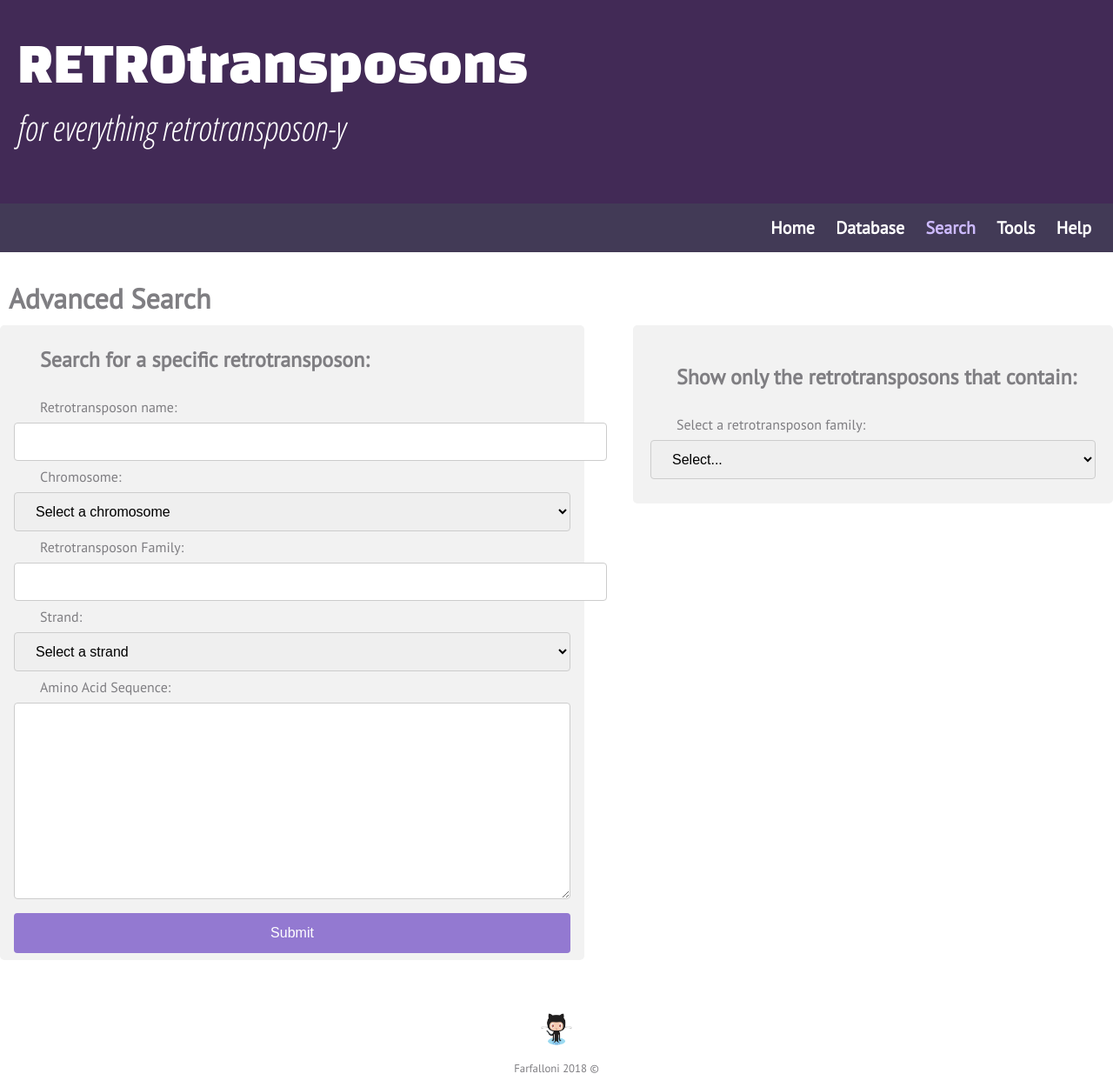
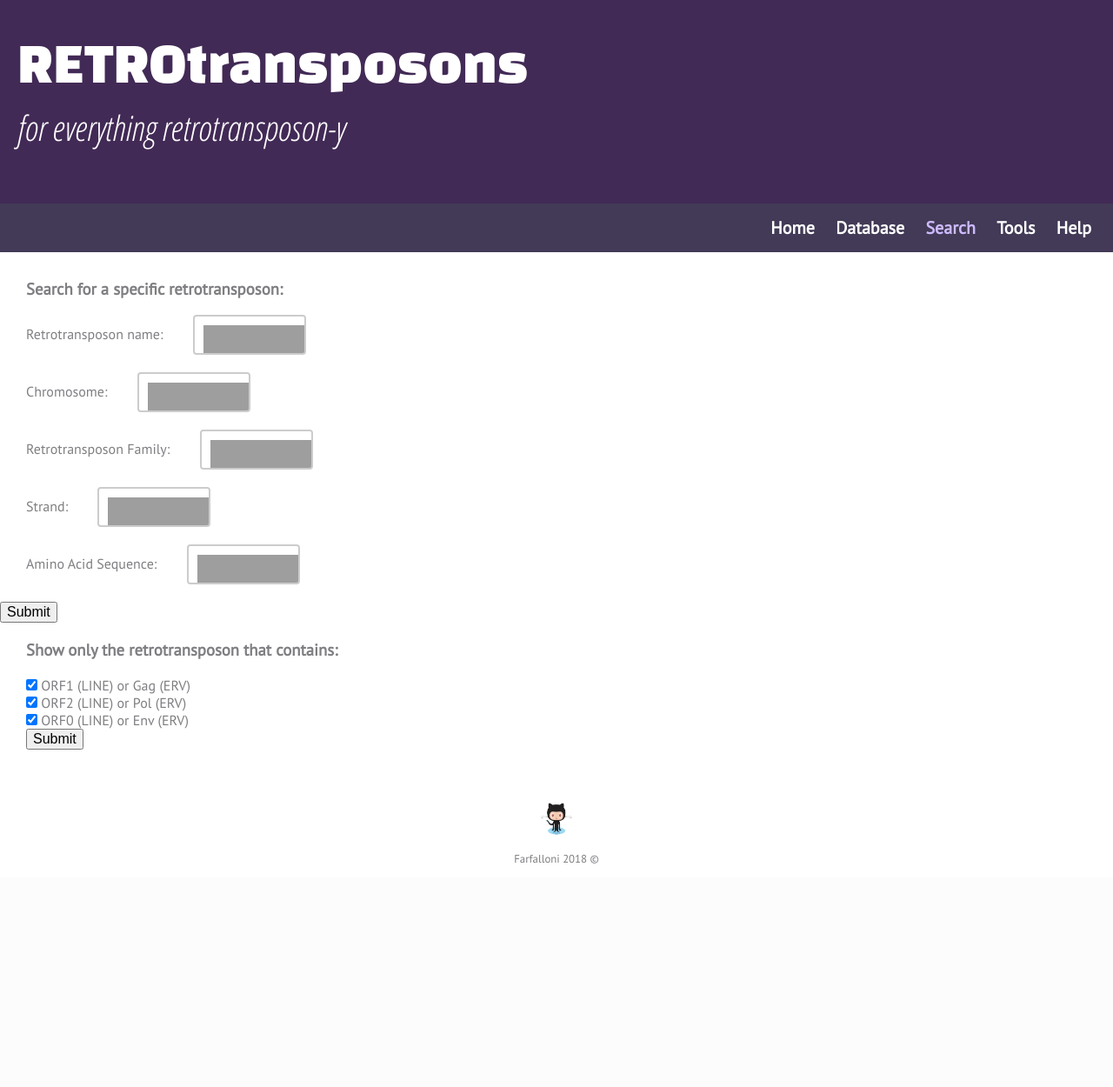
Before and after one commit to eagomezc/Retrotransposon_app, a Flask app: page /search.html in a window 1280 px wide. Shown: the whole page at 87% size. After the commit the page ends 993 px from the top, so only its background shows below. Run offline with Flask 2, Linux system fonts and the light colour scheme; grey boxes are pictures that could not be loaded.

Commit message:
Revert "Search page finished"
This reverts commit 1b3bd96f4e9106e83c3cae4b69971a7a44e829cf.

```diff
--- a/app.py
+++ b/app.py
@@ -58,7 +58,7 @@ def results():
       z='%'
    a = request.args.get('amino')
    cur = con.cursor()
-   cur.execute("SELECT * FROM ERV WHERE repFamily LIKE'"+w+"'AND repName LIKE'"+x+"'AND genoName LIKE'"+y+"%'AND strand LIKE'"+z+"'AND (ORF1 LIKE'%"+a+"%' OR ORF2 LIKE'%"+a+"%' OR ORF3 LIKE'%"+a+"%')")
+   cur.execute("SELECT * FROM ERV WHERE repFamily LIKE'"+w+"'AND repName LIKE'"+x+"'AND genoName LIKE'"+y+"'AND strand LIKE'"+z+"'AND (ORF1 LIKE'%"+a+"%' OR ORF2 LIKE'%"+a+"%' OR ORF3 LIKE'%"+a+"%')")
    res = cur.fetchall()
    return render_template('results.html', res = res)
 
@@ -73,11 +73,10 @@ def resultsa():
    y = request.args.get('ORF0')
    if y!="M":
       y='N'
-   z = request.args.get('repFamily2')
    cur = con.cursor()
-   cur.execute("SELECT * FROM ERV WHERE repClass LIKE'"+z+"'AND ORF1 LIKE'"+w+"%' AND ORF2 LIKE'"+x+"%' AND ORF3 LIKE'"+y+"%'")
+   cur.execute("SELECT * FROM ERV WHERE ORF1 LIKE'"+w+"%' AND ORF2 LIKE'"+x+"%' AND ORF3 LIKE'"+y+"%'")
    res = cur.fetchall()
-   return render_template('resultsa.html', res = res)
+   return render_template('resultsa.html', res = res, x=x)
 
 @app.route('/tools.html')
 def tools():
--- a/static/main.css
+++ b/static/main.css
@@ -189,9 +189,31 @@ GROUPS PAGE
 
 
 
+
 /*****
 SEARCH PAGE
 *****/
+
+
+input[type=text] {
+  margin-left: 30px;
+  width: 130px;
+  box-sizing: border-box;
+  border: 2px solid #ccc;
+  border-radius: 4px;
+  font-size: 16px;
+  background-color: white;
+  background-image: url('searchicon.png');
+  background-position: 10px 10px;
+  background-repeat: no-repeat;
+  padding: 12px 20px 12px 40px;
+  -webkit-transition: width 0.4s ease-in-out;
+  transition: width 0.4s ease-in-out;
+}
+
+input[type=text]:focus {
+    width: 70%;
+}
 
 
 .search-form {
@@ -200,7 +222,6 @@ SEARCH PAGE
 
 .pep-seq {
   padding-left: 30px;
-
 }
 
 
--- a/templates/search.html
+++ b/templates/search.html
@@ -8,57 +8,6 @@
     <link rel="stylesheet" href="static/main.css">
     <meta name="viewport" content="width=device-width, initial-scale=1.0">
   </head>
-
-<style>
-input[type=text], select {
-    width: 100%;
-    padding: 12px 20px;
-    margin: 8px 0;
-    display: inline-block;
-    border: 1px solid #ccc;
-    border-radius: 4px;
-    overflow: auto;
-}
-
-textarea {
-    width: 93.5%;
-    height: 200px;
-    padding: 12px 20px;
-    margin: 8px 0;
-    display: inline-block;
-    border: 1px solid #ccc;
-    border-radius: 4px;
-    word-wrap:break-word;
-}
-
-
-input[type=submit] {
-    width: 100%;
-    background-color: #9379d1;
-    color: white;
-    padding: 14px 20px;
-    margin: 8px 0;
-    border: none;
-    border-radius: 4px;
-    cursor: pointer;
-}
-
-input[type=submit]:hover {
-    background-color: #9379d1;
-}
-
-div {
-    border-radius: 5px;
-    background-color: #f2f2f2;
-    padding: 20px;
-}
-
-.inv {
-    display: none;
-}
-
-</style>
-
   <body>
     <header>
       <a href="index.html" id="group-name">
@@ -76,88 +25,36 @@ div {
       </nav>
     </header>
 
-<h3 style="margin-left: 10px; font-size: 2em; margin-bottom: 10px"> Advanced Search </h3>
-
-<div id="primary">
-    <h3 style="font-size: 1.5em; padding-bottom:0.2em;" class="search-form">Search for a specific retrotransposon:</h3>
+    <h3 class="search-form">Search for a specific retrotransposon:</h3>
 
 <form action="{{url_for('results')}}"  method='get'>
  <label class="pep-seq">Retrotransposon name:</label>
-      <input type="text" name="repName" style="width:100%;">
+      <input type="text" name="repName">
+ <br></br>
  <label class="pep-seq">Chromosome:</label>
-     <select name="genoName" style="width:100%;">
-     <option value="">Select a chromosome</option>
-     <option value="chr1">Chromosome 1</option>
-     <option value="chr2">Chromosome 2</option>
-     <option value="chr3">Chromosome 3</option>
-     <option value="chr4">Chromosome 4</option>
-     <option value="chr5">Chromosome 5</option>
-     <option value="chr6">Chromosome 6</option>
-     <option value="chr7">Chromosome 7</option>
-     <option value="chr8">Chromosome 8</option>
-     <option value="chr9">Chromosome 9</option>
-     <option value="chr10">Chromosome 10</option>
-     <option value="chr11">Chromosome 11</option>
-     <option value="chr12">Chromosome 12</option>
-     <option value="chr13">Chromosome 13</option>
-     <option value="chr14">Chromosome 14</option>
-     <option value="chr15">Chromosome 15</option>
-     <option value="chr16">Chromosome 16</option>
-     <option value="chr17">Chromosome 17</option>
-     <option value="chr18">Chromosome 18</option>
-     <option value="chr19">Chromosome 19</option>
-     <option value="chr20">Chromosome 20</option>
-     <option value="chr21">Chromosome 21</option>
-     <option value="chr22">Chromosome 22</option>
-     <option value="chrX">Chromosome X</option>
-     <option value="chrY">Chromosome Y</option>
-     <option value="chrUn">Chromosome Unknown</option>
-     </select>
+      <input type="text" name="genoName">
+ <br></br>
  <label class="pep-seq">Retrotransposon Family:</label>
-      <input type="text" name="repFamily" style="width:100%;">
+      <input type="text" name="repFamily">
+ <br></br>
  <label class="pep-seq">Strand:</label>
-      <select name="strand" style="width:100%;">
-      <option value="">Select a strand</option>
-      <option value="+">+</option>
-     <option value="-">-</option>
-     </select>
+      <input type="text" name="strand">
+ <br></br>
  <label class="pep-seq">Amino Acid Sequence:</label>
-      <textarea name="amino"></textarea>
+      <input type="text" name="amino">
+ <br></br>
 <section class="searchone">
 <input type='submit' value='Submit' class="1stsearch">
+<style>
+ .1stsearch {
+  padding: 30px;
+}
+</style>
 </section>
 </form>
-</div>
 
-<div id="secondary">
-    <h3 style="font-size: 1.5em; padding-bottom:0.2em;" class="search-form">Show only the retrotransposons that contain:</h3>
-    <label class="pep-seq">Select a retrotransposon family:</label>
+    <h3 class="search-form">Show only the retrotransposon that contains:</h3>
 
-    <select id="target" style="width:100%;">
-    <option value="">Select...</option>
-    <option value="LINE">LINE 1</option>
-    <option value="LTR">HERV</option>
-    </select>
-
- <div id="LINE" class="inv">
- <label class="pep-seq">Select the amino acid sequences that you want to see:</label>
- <section class="tickbox">
-<style>
-  .tickbox {
-  padding-left: 30px;
-}
-</style>
-<form action="{{url_for('resultsa')}}"  method='get'>
-  <input type="checkbox" name="ORF1" value="M" checked><tag style="font-size: 1.2em"> ORF1<br>
-  <input type="checkbox" name="ORF2" value="M" checked> ORF2<br>
-  <input type="checkbox" name="ORF0" value="M" checked> ORF0<br>
-  <input type="hidden" name="repFamily2" value="LINE">
-  <input type="submit" value="Submit">
-</form>
-</section>
-</div>
- <div id="LTR" class="inv">
- <label class="pep-seq">Select the amino acid sequences that you want to see:</label>
 <section class="tickbox">
 <style>
   .tickbox {
@@ -165,31 +62,12 @@ div {
 }
 </style>
 <form action="{{url_for('resultsa')}}"  method='get'>
-  <input type="checkbox" name="ORF1" value="M" checked><tag style="font-size: 1.2em"> Gag Protein<br>
-  <input type="checkbox" name="ORF2" value="M" checked> Pol Protein<br>
-  <input type="checkbox" name="ORF0" value="M" checked> Env Protein<br>
-  <input type="hidden" name="repFamily2" value="LTR">
+  <input type="checkbox" name="ORF1" value="M" checked> ORF1 (LINE) or Gag (ERV)<br>
+  <input type="checkbox" name="ORF2" value="M" checked> ORF2 (LINE) or Pol (ERV)<br>
+  <input type="checkbox" name="ORF0" value="M" checked> ORF0 (LINE) or Env (ERV)<br>
   <input type="submit" value="Submit">
 </form>
 </section>
-</div>
-
-  <script>
-            document
-                .getElementById('target')
-                .addEventListener('change', function () {
-                    'use strict';
-                    var vis = document.querySelector('.vis'),
-                        target = document.getElementById(this.value);
-                    if (vis !== null) {
-                        vis.className = 'inv';
-                    }
-                    if (target !== null ) {
-                        target.className = 'vis';
-                    }
-            });
-  </script>
-</div>
       <footer>
         <a href="https://github.com/eagomezc/Farfalloni"><img src="static/github_icon.png" alt="Github logo" class="social-icon"></a>
         <p>Farfalloni 2018 &copy;</p>
```
Also changed, not shown: templates/individual.html (+6 -26 lines).
